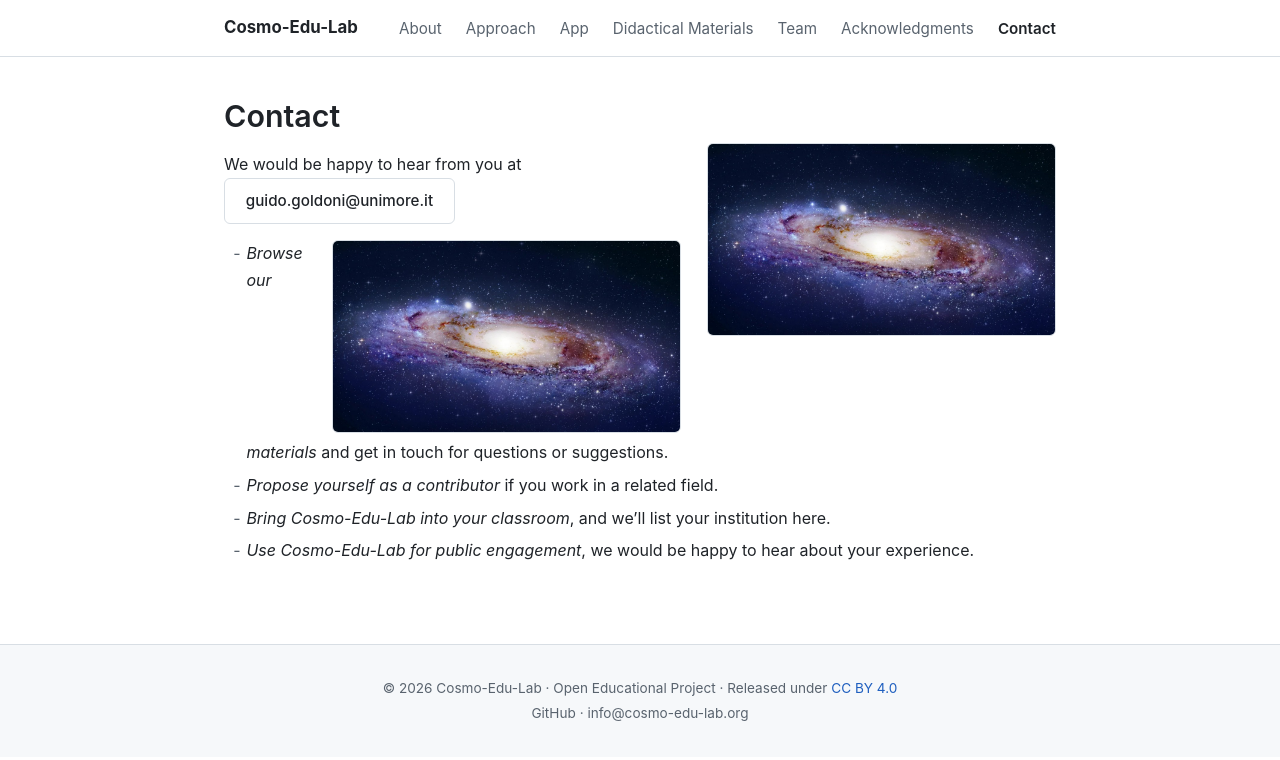
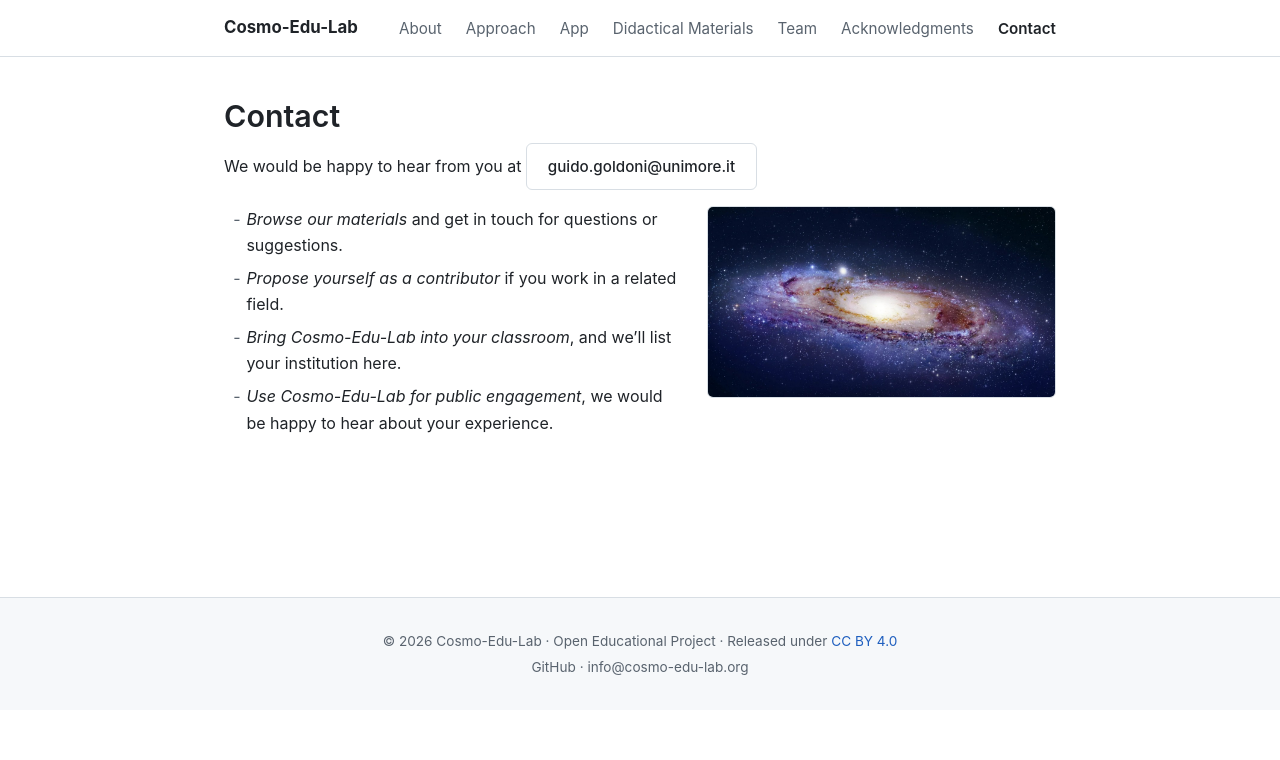
Before and after one commit to cosmo-edu-lab/cosmo-edu-lab.github.io, a Jekyll site: the page built from contact.md, in a window 1280 px wide. Shown: the top 760 px of the page. Built offline with Jekyll 4.4.1, drawn with Linux system fonts in a browser that asks for light colours.

Commit message:
clean several layouts

```diff
--- a/contact.md
+++ b/contact.md
@@ -6,8 +6,6 @@ description: "Get involved with Cosmo-Edu-Lab — browse the materials, contribu
 # image: "/assets/images/contact.jpg"          # uncomment once the file exists in assets/images/ — recommended ~1600x700px
 # image_alt: "Get in touch"
 ---
-
-![The Milky Way, our home galaxy]({{ '/assets/images/Milky_Way.jpg' | relative_url }} "The Milky Way, our home galaxy"){: .float-right}
 
 We would be happy to hear from you at
 [guido.goldoni@unimore.it](mailto:guido.goldoni@unimore.it){: .btn }
```
